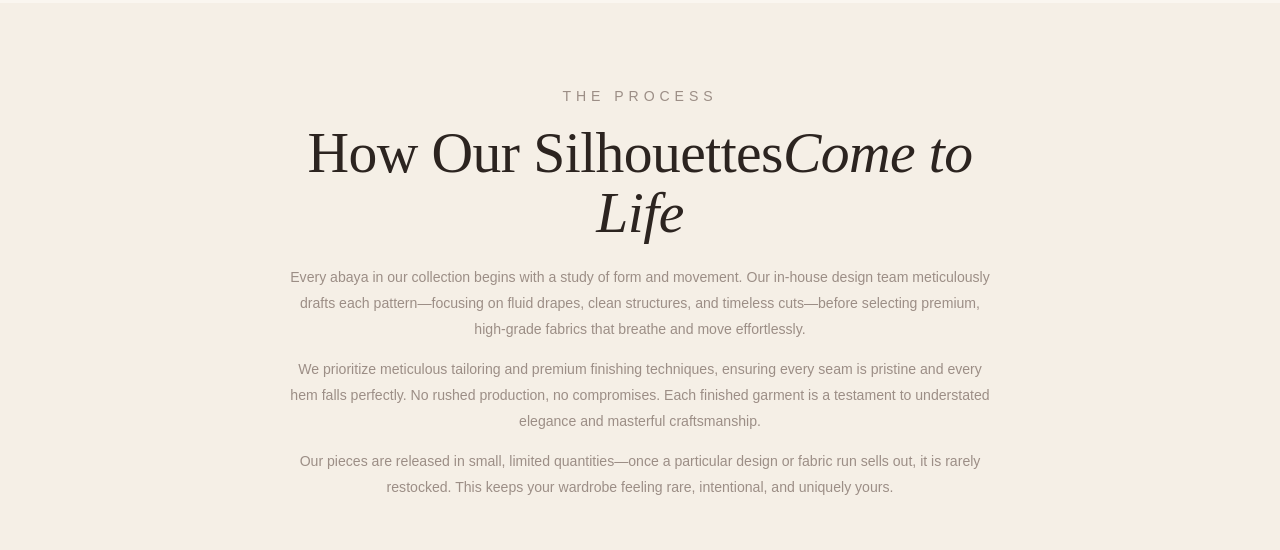
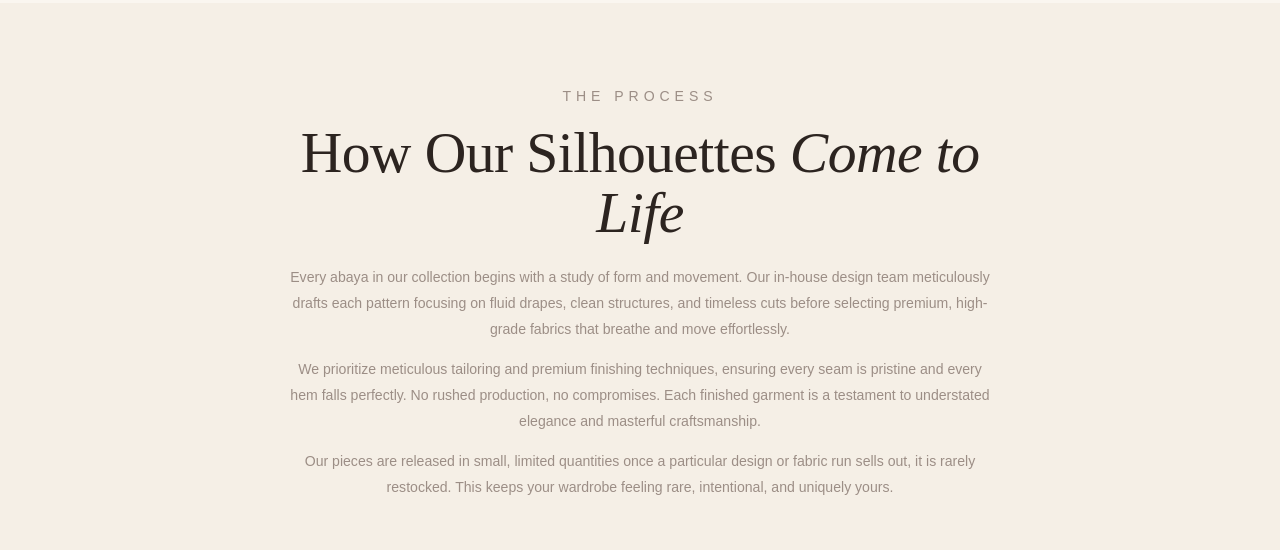
Before and after one commit to shameer04/sarah-najam-studio, a website: page snsfinal/shop-abayas.html in a window 1280 px wide. Shown: the part 1360-1910 px from the top of the page. Drawn offline with nearby package versions, Linux system fonts and the light colour scheme; no server answers.

Commit message:
Update shop-abayas.html

```diff
--- a/snsfinal/shop-abayas.html
+++ b/snsfinal/shop-abayas.html
@@ -137,10 +137,10 @@
 <div class="callout">
   <div class="callout__inner">
     <p class="section-label">The Process</p>
-    <h2 class="section-title reveal">How Our Silhouettes<em>Come to Life</em></h2>
-    <p class="reveal reveal-delay-1">Every abaya in our collection begins with a study of form and movement. Our in-house design team meticulously drafts each pattern—focusing on fluid drapes, clean structures, and timeless cuts—before selecting premium, high-grade fabrics that breathe and move effortlessly.</p>
+    <h2 class="section-title reveal">How Our Silhouettes<em> Come to Life</em></h2>
+    <p class="reveal reveal-delay-1">Every abaya in our collection begins with a study of form and movement. Our in-house design team meticulously drafts each pattern focusing on fluid drapes, clean structures, and timeless cuts before selecting premium, high-grade fabrics that breathe and move effortlessly.</p>
     <p class="reveal reveal-delay-2">We prioritize meticulous tailoring and premium finishing techniques, ensuring every seam is pristine and every hem falls perfectly. No rushed production, no compromises. Each finished garment is a testament to understated elegance and masterful craftsmanship.</p>
-    <p class="reveal reveal-delay-3">Our pieces are released in small, limited quantities—once a particular design or fabric run sells out, it is rarely restocked. This keeps your wardrobe feeling rare, intentional, and uniquely yours.</p>
+    <p class="reveal reveal-delay-3">Our pieces are released in small, limited quantities once a particular design or fabric run sells out, it is rarely restocked. This keeps your wardrobe feeling rare, intentional, and uniquely yours.</p>
   </div>
 </div>
 
```
